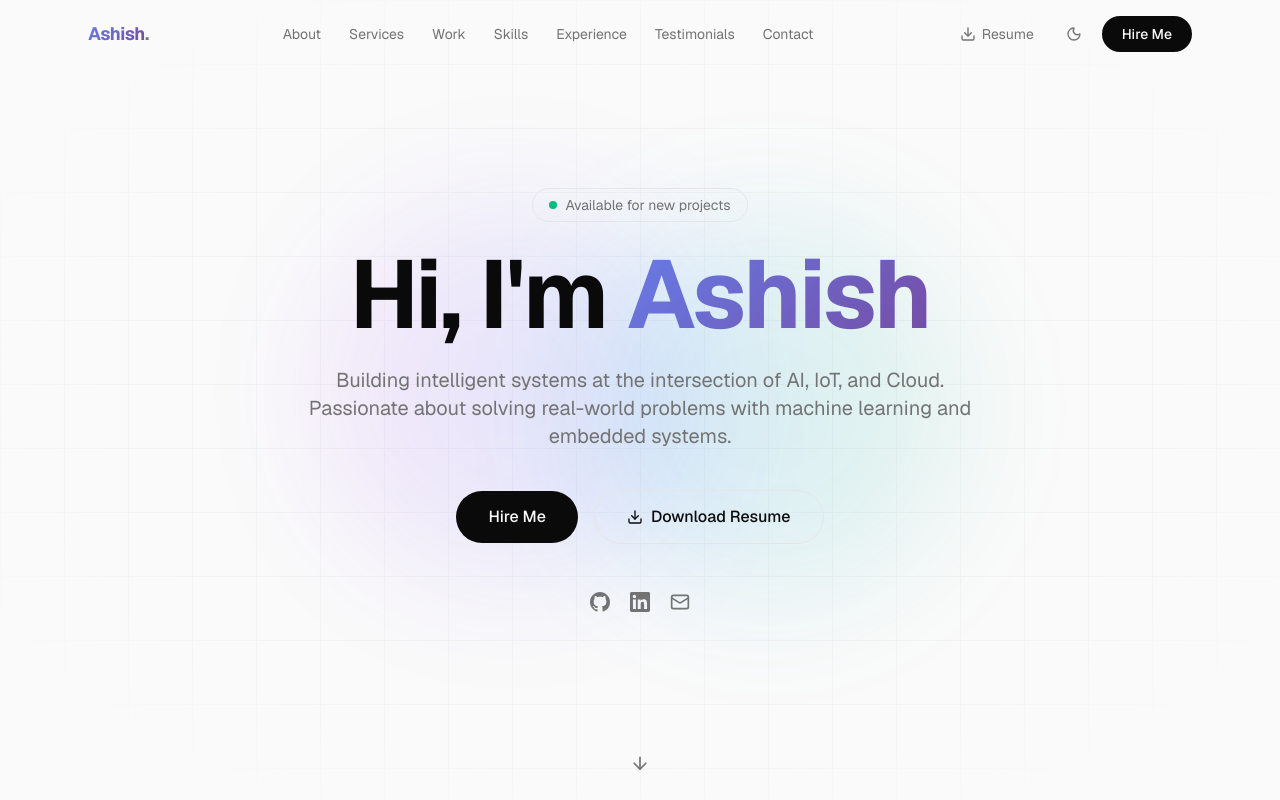
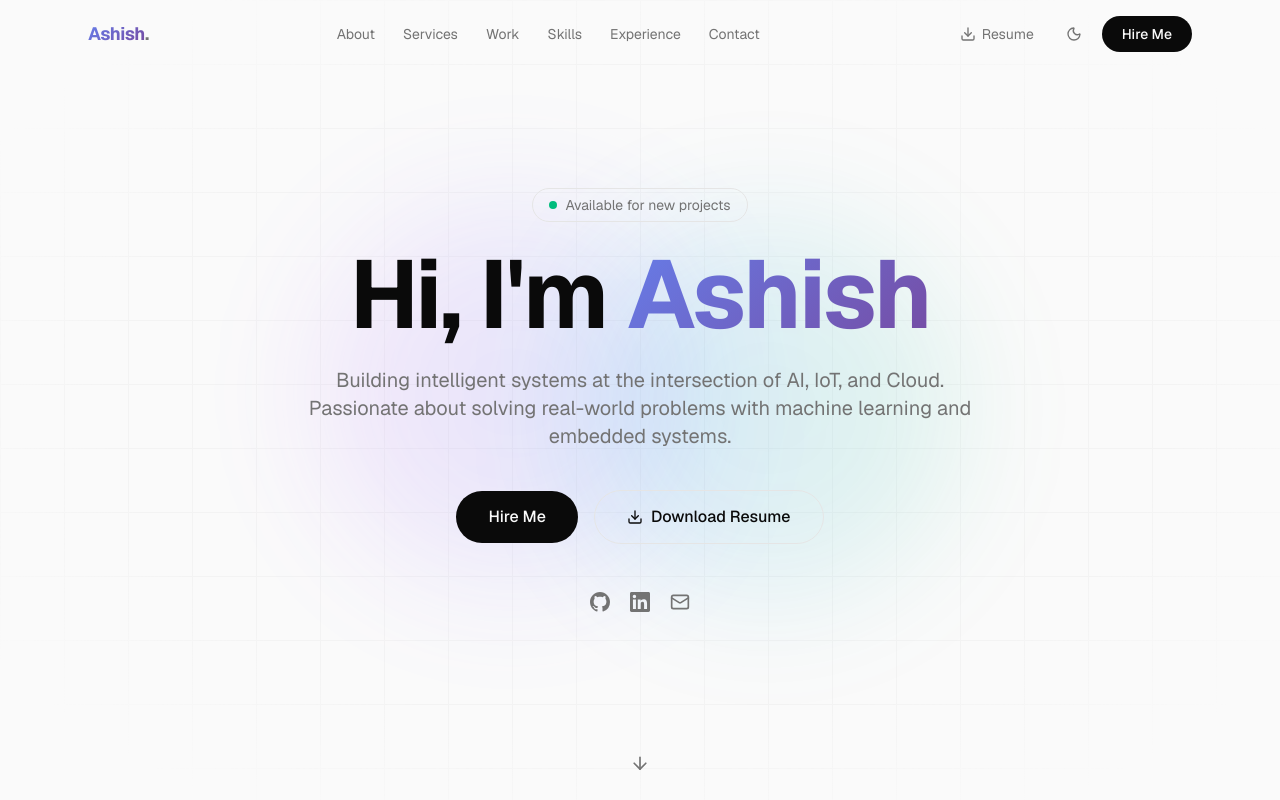
Before and after one commit to Ashish-Sharma54/portfolio, a Next.js app: page / in a window 1280 px wide. Shown: the top 800 px of the page. Built offline with nearby package versions, Linux system fonts and the light colour scheme.

Commit message:
remove: testimonials section

```diff
--- a/src/app/page.tsx
+++ b/src/app/page.tsx
@@ -8,7 +8,6 @@ import Services from "@/components/Services";
 import Portfolio from "@/components/Portfolio";
 import Skills from "@/components/Skills";
 import Experience from "@/components/Experience";
-import Testimonials from "@/components/Testimonials";
 import Contact from "@/components/Contact";
 import Footer from "@/components/Footer";
 
@@ -23,7 +22,6 @@ export default function Home() {
         <Portfolio />
         <Skills />
         <Experience />
-        <Testimonials />
         <Contact />
       </main>
       <Footer />
--- a/src/data/portfolio.ts
+++ b/src/data/portfolio.ts
@@ -17,7 +17,6 @@ export const navLinks = [
   { label: "Work", href: "#portfolio" },
   { label: "Skills", href: "#skills" },
   { label: "Experience", href: "#experience" },
-  { label: "Testimonials", href: "#testimonials" },
   { label: "Contact", href: "#contact" },
 ];
 
```
